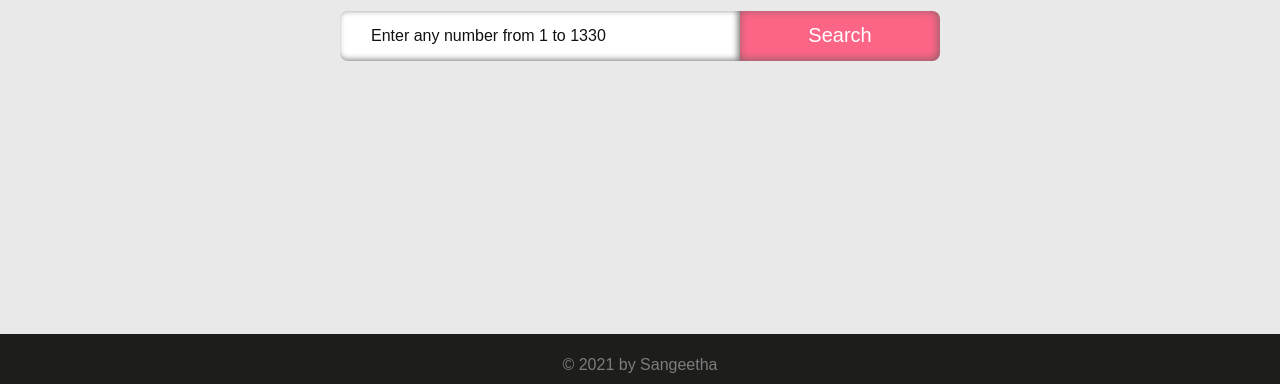
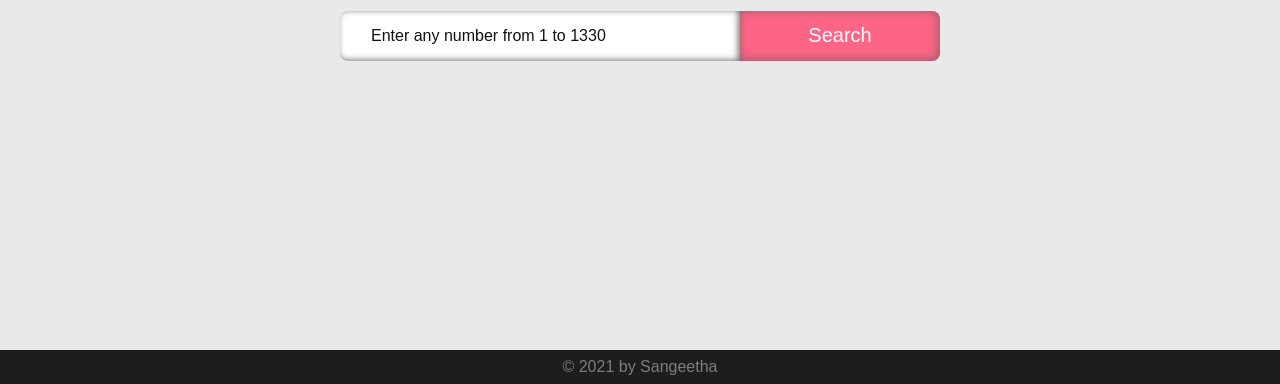
Before and after one commit to Sangeetha19055/Thirukkural-API, a plain HTML site: page index.html in a window 1280 px wide. Shown: the part 416-800 px from the top of the page. Drawn offline with Linux system fonts and the light colour scheme.

Commit message:
Update style.css

```diff
--- a/style.css
+++ b/style.css
@@ -198,7 +198,6 @@ input[type="number"] {
   padding: 30px 40px 40px;
   border-radius: 10px;
   background-image: url(https://wi.wallpapertip.com/wsimgs/34-346972_parchment-wallpaper-hd.jpg);
-  /* background-image: url(https://www.backdropstyle.com/media/catalog/product/cache/1/image/650x/040ec09…/m/b/mb74.jpg); */
   background-repeat: no-repeat;
   background-position: center;
   background-size: cover;
@@ -218,7 +217,6 @@ input[type="number"] {
   color: rgb(255, 0, 93);
   font-size: 18px;
   font-weight: 600;
-  /* letter-spacing: 1px; */
   margin-bottom: 10px;
 }
 .card-heading h4 {
@@ -259,12 +257,10 @@ footer {
   bottom: 0;
   width: 100%;
   background-color: #1d1d1c;
-  height: 50px;
-  padding: 6px 20px;
+  padding: 8px 20px;
 }
 footer p {
   text-align: center;
-  line-height: 50px;
   color: rgba(180, 179, 179, 0.642);
 }
 
```
